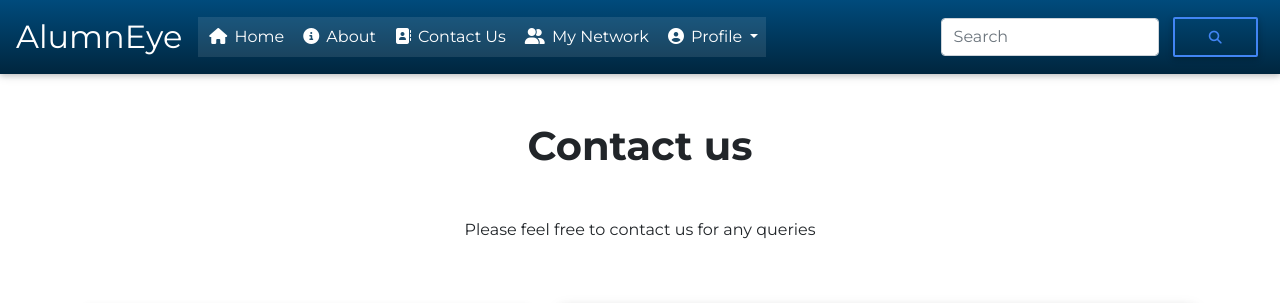
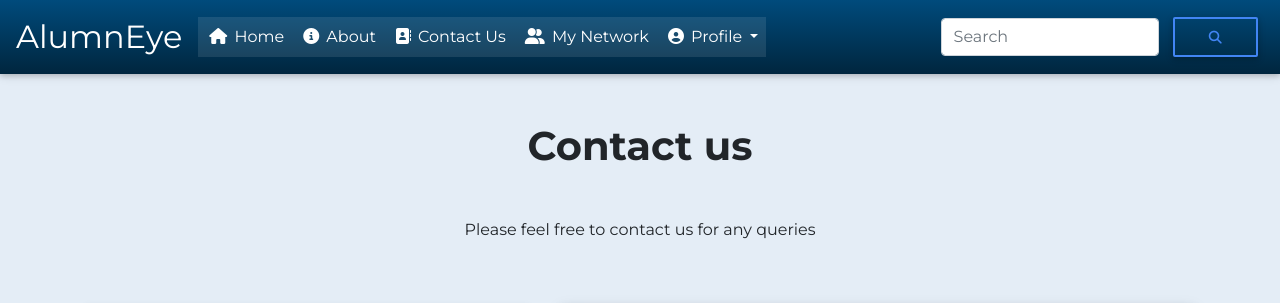
Before and after one commit to manujrajaram/AlumnEye, a PHP site: page /html/contact.html in a window 1280 px wide. Shown: the top 303 px of the page. Run offline with PHP 8.4, Linux system fonts and the light colour scheme; some libraries are stand-ins or nearby versions.

Commit message:
bg update

```diff
--- a/src/css/contact.css
+++ b/src/css/contact.css
@@ -4,6 +4,11 @@
     font-family: 'Montserrat', sans-serif;
 }
 
+body{
+    background-color: #E4EDF6 !important;
+    margin:0;
+    padding:0;
+}
 
 .navbar-custom{
     background-image: linear-gradient( #004B7C,#00263E);
```
